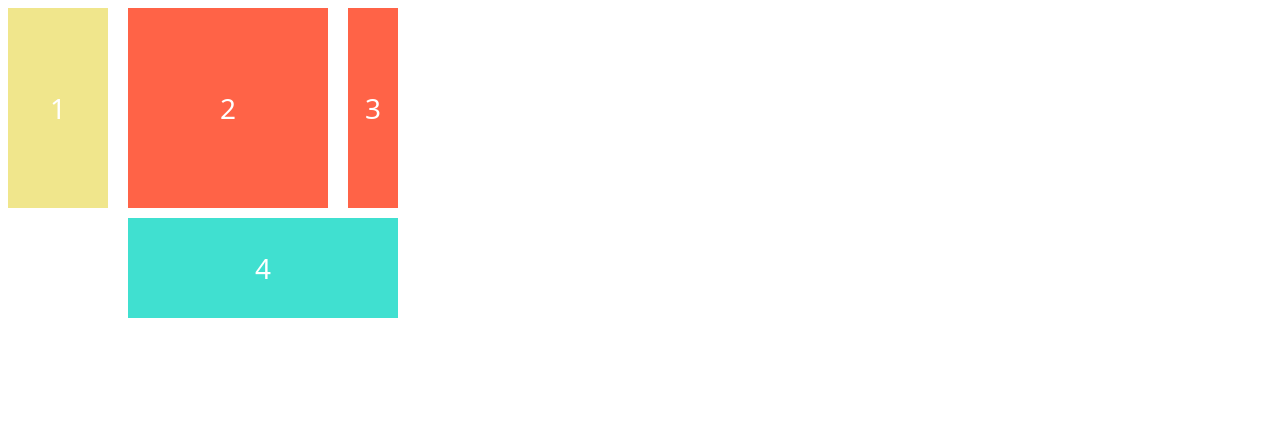
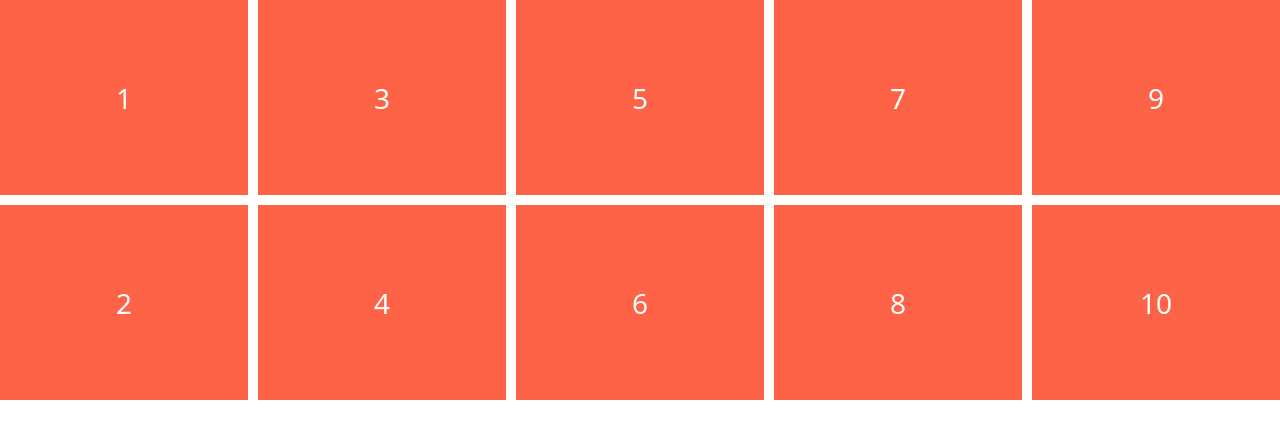
Before and after one commit to bioroid17/nomad-css-layout-master, a website built with Vite: page index.html in a window 1280 px wide. Built offline with nearby package versions, Linux system fonts and the light colour scheme.

Commit message:
GRID - Auto Columns and Rows

```diff
--- a/index.html
+++ b/index.html
@@ -12,6 +12,12 @@
       <div class="child">2</div>
       <div class="child">3</div>
       <div class="child">4</div>
+      <div class="child">5</div>
+      <div class="child">6</div>
+      <div class="child">7</div>
+      <div class="child">8</div>
+      <div class="child">9</div>
+      <div class="child">10</div>
     </div>
   </body>
 </html>
--- a/src/style.css
+++ b/src/style.css
@@ -1,14 +1,17 @@
 body {
+  margin: 0;
   font-family: system-ui, -apple-system, BlinkMacSystemFont, "Segoe UI", Roboto,
     Oxygen, Ubuntu, Cantarell, "Open Sans", "Helvetica Neue", sans-serif;
 }
 
 .father {
   display: grid;
-  grid-template-columns: [cucumber] 100px [potato] 200px [banana] 50px [brocoli];
-  grid-template-rows: [korea] 200px [thailand] 100px [greece];
-  row-gap: 10px;
-  column-gap: 20px;
+  gap: 10px;
+  min-height: 50vh;
+  grid-template-columns: repeat(2, 1fr);
+  grid-template-rows: repeat(2, 1fr);
+  grid-auto-columns: 1fr;
+  grid-auto-flow: column;
 }
 
 .child {
@@ -19,17 +22,3 @@ body {
   justify-content: center;
   align-items: center;
 }
-.child:first-child {
-  /* grid-row-start: 1;
-  grid-row-end: -1;
-  grid-row: korea / greece;
-  grid-row: span 2; */
-  background-color: khaki;
-}
-.child:last-child {
-  /* grid-column-start: 2;
-  grid-column-end: -1;
-  grid-column: potato / brocoli; */
-  background-color: turquoise;
-  grid-column: potato / span 2;
-}
```
